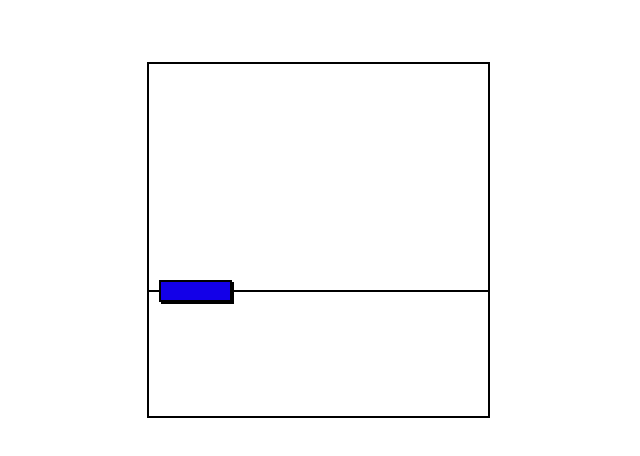
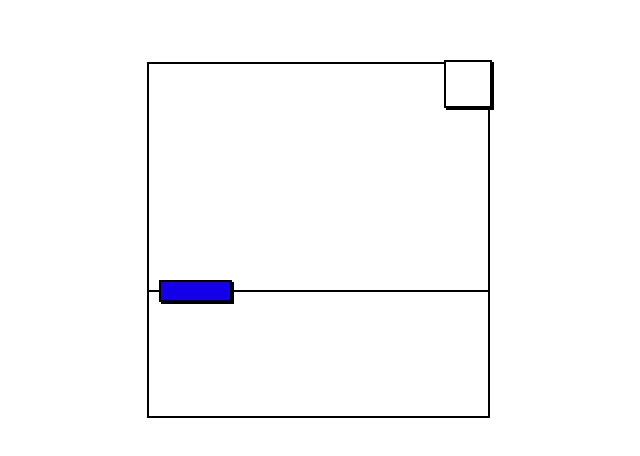
Before and after one commit to jbryn/elpassion-task, a Next.js app: page / in a window 1280 px wide. Shown: the part 160-616 px from the top of the page, without its empty margins (322-962 px from the left). Built offline with nearby package versions, Linux system fonts and the light colour scheme.

Commit message:
working on post bookmark component

```diff
--- a/components/Post.tsx
+++ b/components/Post.tsx
@@ -1,7 +1,9 @@
-import { Box, Flex } from "@chakra-ui/react";
+import { Box, Flex, Text } from "@chakra-ui/react";
+import "@fontsource/montserrat";
 
 export default function Post() {
   return (
+    <Flex position="absolute" direction="column" alignItems="center" p="2px">
       <Box
         w={"343px"}
         h={"356px"}
@@ -9,6 +11,19 @@ export default function Post() {
         top={"0px"}
         border={"2px solid #000000"}
       >
+        <Box position="absolute" w="48px" h="48px" right="0px" top="0px">
+          <Box
+            pos="absolute"
+            left="0px"
+            right="0px"
+            top="0px"
+            bottom="0px"
+            bg="#FFFFFF"
+            border={"2px solid #000000"}
+            boxSizing="border-box"
+            boxShadow="2px 2px 0px #000000"
+          ></Box>
+        </Box>
         <Box
           position={"relative"}
           w={"339px"}
@@ -29,7 +44,21 @@ export default function Post() {
           border={"2px solid #000000"}
           boxSizing={"border-box"}
           boxShadow={"2px 2px 0px #000000"}
-      />
+        >
+          {/* <Box h="14px">
+          <Text
+            fontFamily={"Montserrat"}
+            fontStyle={"normal"}
+            fontWeight={"900"}
+            fontSize={"12px"}
+            // lineHeight={"14px"}
+            color={"#FFFFFF"}
+          >
+            HIP-HOP
+          </Text>
+        </Box> */}
+        </Flex>
       </Box>
+    </Flex>
   );
 }
--- a/package.json
+++ b/package.json
@@ -12,10 +12,12 @@
     "@chakra-ui/react": "^1.6.6",
     "@emotion/react": "^11",
     "@emotion/styled": "^11",
+    "@fontsource/montserrat": "^4.5.1",
     "framer-motion": "^4",
     "next": "11.1.0",
     "react": "17.0.2",
-    "react-dom": "17.0.2"
+    "react-dom": "17.0.2",
+    "styled-components": "^5.3.0"
   },
   "devDependencies": {
     "@types/react": "17.0.19",
```
Also changed, not shown: 1 other file (tests, documents, lock files or other folders). Lines whose indentation alone changed are shown as unchanged.
